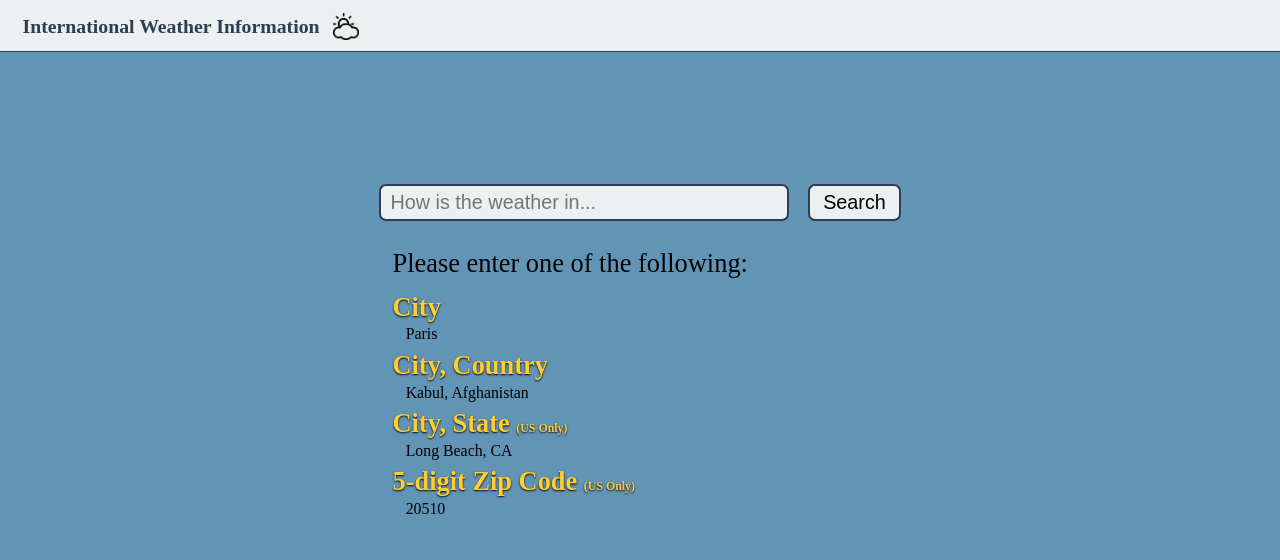
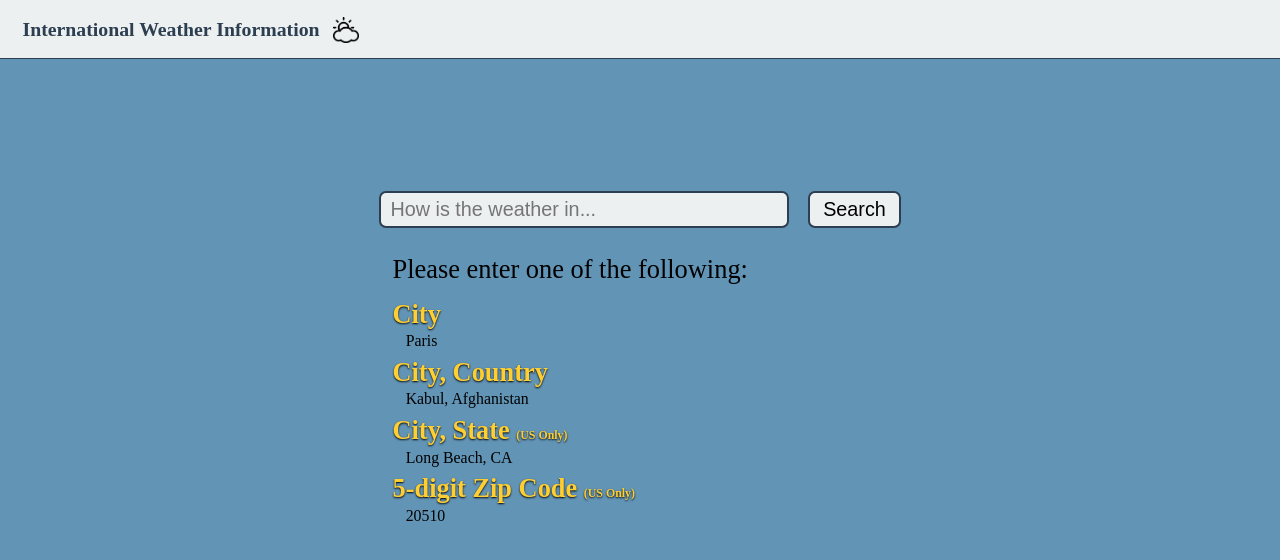
Before and after one commit to dougc85/weather, a React (Create React App) app: page / in a window 1280 px wide. Shown: the top 560 px of the page. Built offline with nearby package versions, Linux system fonts and the light colour scheme.

Commit message:
fixed header

```diff
--- a/src/components/Header/Header.css
+++ b/src/components/Header/Header.css
@@ -6,6 +6,7 @@
     display: flex;
     justify-content: space-between;
     align-items: center;
+    height: 2.4rem;
 }
 
 .Header-titlebox {
--- a/src/components/Searchbox/Searchbox.css
+++ b/src/components/Searchbox/Searchbox.css
@@ -1,9 +1,11 @@
 .Searchbox {
     display: flex;
     justify-content: space-between;
+
 }
 
 .Searchbox-input {
+
     width: 30rem;
     height: 2.5rem;
     font-size: 1.5rem;
--- a/src/components/WeatherDisplay/WeatherDisplay.js
+++ b/src/components/WeatherDisplay/WeatherDisplay.js
@@ -40,8 +40,6 @@ class WeatherDisplay extends Component {
 
 
     render() {
-        console.log(this.props.weatherData);
-        console.log(this.props.locData);
 
         const { current, daily } = this.props.weatherData;
 
@@ -53,7 +51,7 @@ class WeatherDisplay extends Component {
                     <Conditions units={this.state.units} weather={current.weather[0]} currentPic={this.props.currentPic} />
                     <Temp units={this.state.units} changeUnitsToC={this.changeUnitsToC} changeUnitsToF={this.changeUnitsToF} convertFtoC={this.convertFtoC} temp={current.temp} feels={current.feels_like} />
                 </div>
-                <Forecast daily={daily} units={this.state.units} day={this.day}  convertFtoC={this.convertFtoC}/>
+                <Forecast daily={daily} units={this.state.units} day={this.day} convertFtoC={this.convertFtoC} />
             </div>
         )
     }
--- a/src/index.js
+++ b/src/index.js
@@ -6,7 +6,7 @@ import { BrowserRouter } from "react-router-dom";
 
 ReactDOM.render(
   <React.StrictMode>
-    <BrowserRouter basename="/weather">
+    <BrowserRouter basename={process.env.PUBLIC_URL}>
       <App />
     </BrowserRouter>
   </React.StrictMode>,
```
Also changed, not shown: src/components/MainPage/MainPage.js (+3 -4 lines).
